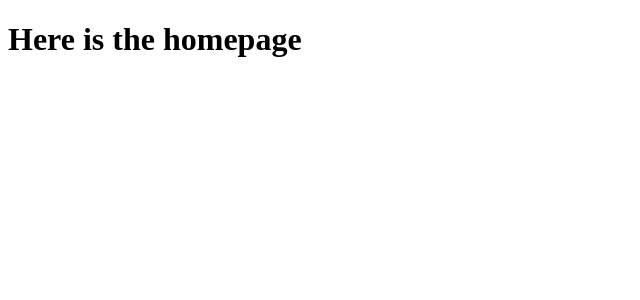
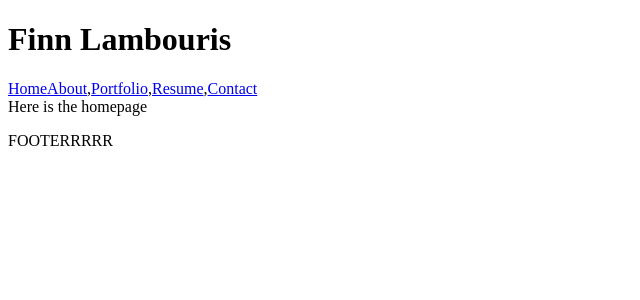
Before and after one commit to finnlambouris/msu-20_react-challenge_react-portfolio, a React (Vite) app: page / in a window 1280 px wide. Shown: the top 300 px of the page, without its empty margins (0-640 px from the left). Built offline with nearby package versions, Linux system fonts and the light colour scheme.

Commit message:
header, footer, and navigation all working

```diff
--- a/src/App.jsx
+++ b/src/App.jsx
@@ -1,10 +1,14 @@
 import React from 'react';
+import Header from './components/Header.jsx';
 import { Outlet } from "react-router-dom";
+import Footer from './components/Footer.jsx';
 
 function App() {
   return (
     <>
+      <Header />
       <Outlet />
+      <Footer />
     </>
   );
 }
--- /dev/null
+++ b/src/components/Footer.jsx
@@ -0,0 +1,7 @@
+export default function Footer() {
+    return (
+        <>
+            <p>FOOTERRRRR</p>
+        </>
+    );
+}
--- /dev/null
+++ b/src/components/Header.jsx
@@ -0,0 +1,16 @@
+import { Link } from 'react-router-dom';
+
+export default function Header() {
+    return (
+        <>
+            <h1>Finn Lambouris</h1>
+            <nav>
+                <Link to="/">Home</Link>
+                <Link to="/about">About</Link>,
+                <Link to="/portfolio">Portfolio</Link>,
+                <Link to="/resume">Resume</Link>,
+                <Link to="/contact">Contact</Link>
+            </nav>
+        </>
+    );
+}
--- a/src/pages/HomePage.jsx
+++ b/src/pages/HomePage.jsx
@@ -1,5 +1,7 @@
 export default function HomePage() {
     return (
-        <h1>Here is the homepage</h1>
+        <>
+        Here is the homepage
+        </>
     );
 }
```
Also changed, not shown: 3 other files (tests, documents, lock files or other folders).
